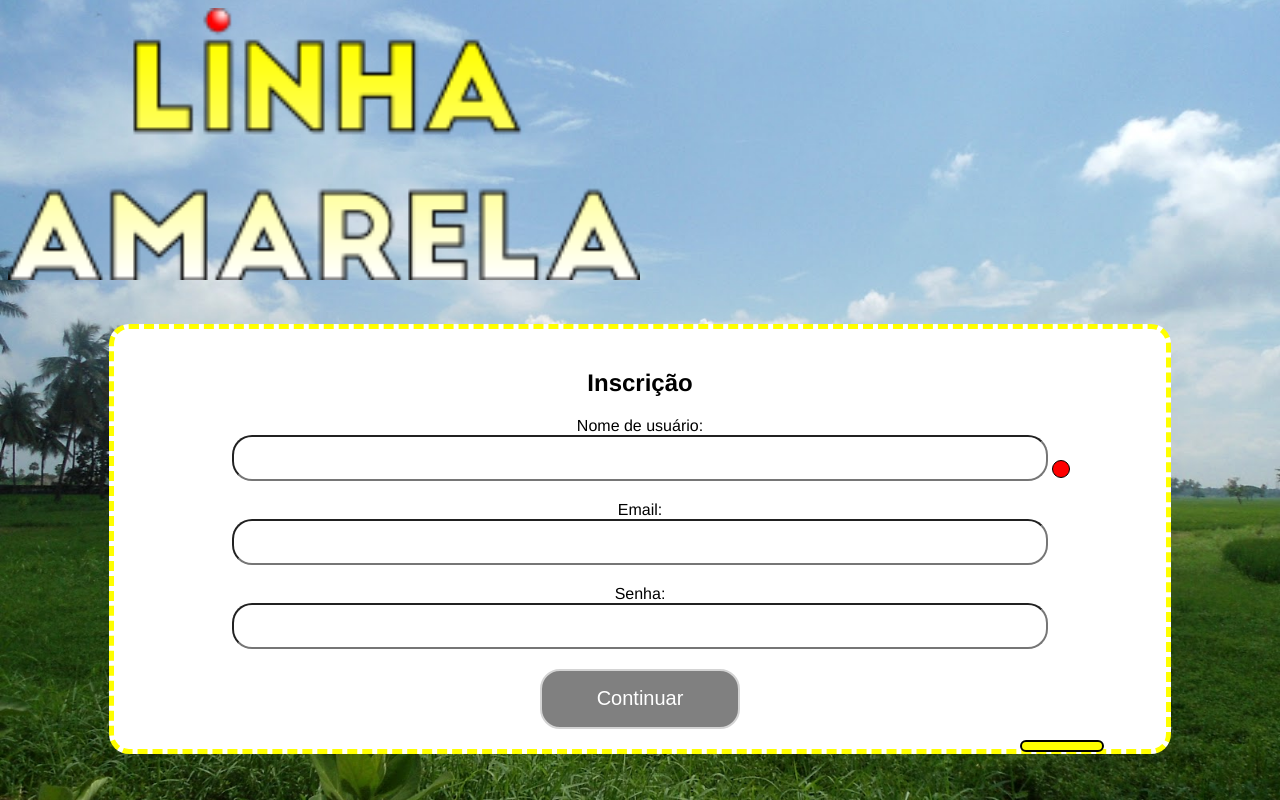
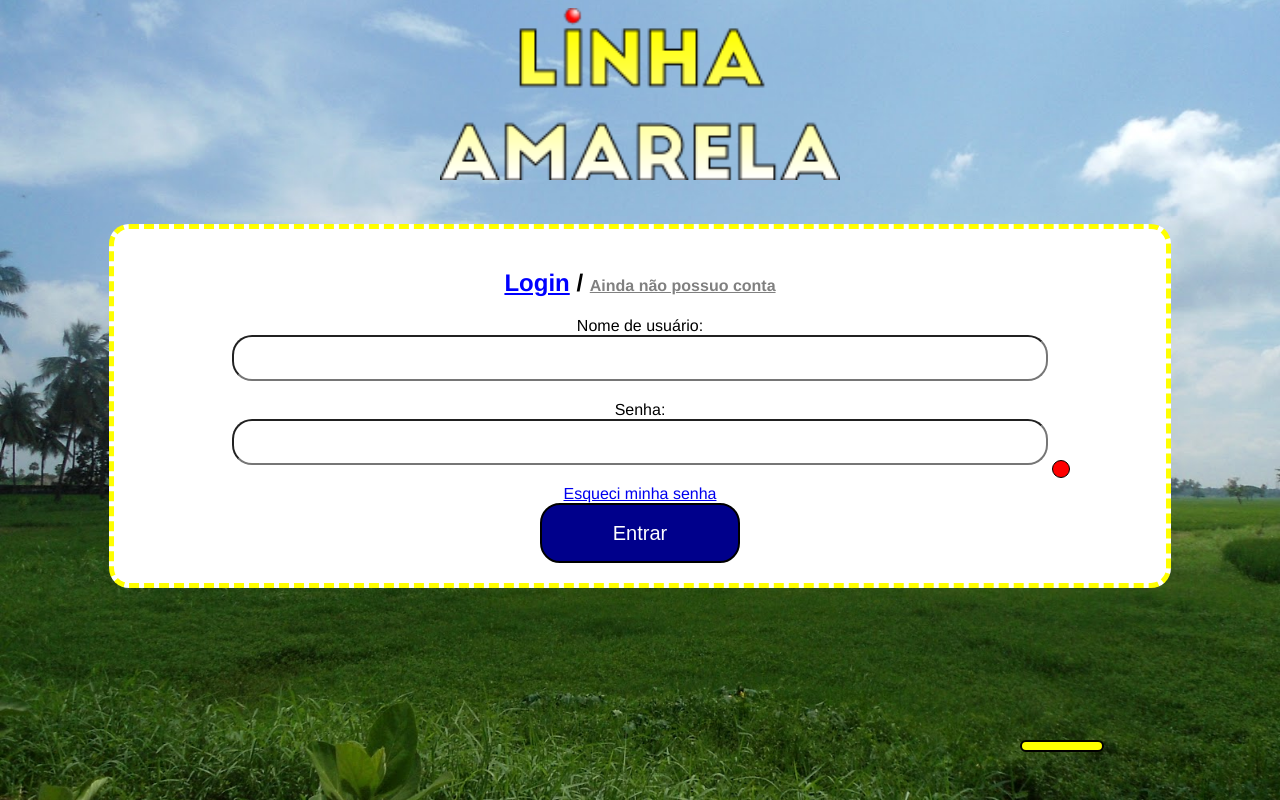
Before and after one commit to n2oliver/linhaamarela, a PHP site: page /index.html in a window 1280 px wide. Run offline with PHP 8.4, Linux system fonts and the light colour scheme.

Commit message:
feat: adiciona audio no menu principal e prepara tela de login.

```diff
--- /dev/null
+++ b/src/css/login-inscricao.css
@@ -0,0 +1,13 @@
+.login-inscricao a#login {
+    color: blue;
+}
+.login-inscricao a#inscricao {
+    font-size: 16px;
+    color: gray;
+}
+.info-inscricao {
+    display: none;
+}
+.info-entrar {
+    display: block;
+}
--- a/src/css/logo-intro.css
+++ b/src/css/logo.css
@@ -12,3 +12,9 @@
     left: 0;
     right: 0;
 }
+.game-logo {
+    width: 6em;
+    position: fixed;
+    bottom: 32px;
+    right: 32px
+}
--- a/src/css/markers.css
+++ b/src/css/markers.css
@@ -12,6 +12,8 @@
     color: yellow;
 }
 .presentation-container {
+    font-weight: 500;
+    font-family: Big John;
     font-size: 24px;
     color: white;
     text-align: "left";
--- a/src/index.html
+++ b/src/index.html
@@ -6,9 +6,10 @@
         <meta name="viewport"
             content="width=device-width, initial-scale=1.0, maximum-scale=1.0, user-scalable=0">
         <link rel="shortcut icon" href="iconlinhaamarela.ico" type="image/x-icon"/>
-        <link rel="stylesheet" href="css/logo-intro.css"/>
+        <link rel="stylesheet" href="css/logo.css"/>
         <link rel="stylesheet" href="css/info.css"/>
         <link rel="stylesheet" href="css/markers.css"/>
+        <link rel="stylesheet" href="css/login-inscricao.css"/>
 
         <script src="https://code.jquery.com/jquery-3.6.0.min.js" integrity="sha256-/xUj+3OJU5yExlq6GSYGSHk7tPXikynS7ogEvDej/m4=" crossorigin="anonymous"></script>
         <script src="js/vendor/require.js"></script>
@@ -29,20 +30,31 @@
         </script>
     </head>
     <body>
-        <div id="logo" style="width: 50%; margin-bottom: 40px;" class="presentation"><img width="100%" src="img/logo-linhaamarela.png"/></div>
+        <audio id="main-menu-sound" src="mp3/try-infraction-main-version.mp3" controls autoplay="true" style="display: none" preload="auto"></audio>
+        <div id="logo" style="width: 50%; max-width: 400px; margin: 0 auto; margin-bottom: 40px;" class="presentation"><img width="100%" src="img/logo-linhaamarela.png"/></div>
         <div class="info">
             <div>
-                <h2>Inscrição</h2>
-                <label for="username">Nome de usuário:</label>
-                <div><input type="text" id="username" /></div>
+                <h2 class="login-inscricao"><a href="#" id="login">Login</a> / <a href="#" id="inscricao">Ainda não possuo conta</a></h2>
+                <label for="username" class="info-inscricao">Nome de usuário:</label>
+                <div class="info-inscricao"><input type="text" id="username" /></div>
 
-                <label for="email">Email:</label>
-                <div><input type="email" id="email" /></div>
+                <label for="email" class="info-inscricao">Email:</label>
+                <div class="info-inscricao"><input type="email" id="email" /></div>
 
-                <label for="senha">Senha:</label>
-                <div><input type="password" id="senha" /></div>
+                <label for="senha" class="info-inscricao">Senha:</label>
+                <div class="info-inscricao"><input type="password" id="senha" /></div>
 
-                <div><button id="submit">Continuar</button></div>
+                <div class="info-inscricao"><button id="submit">Inscrever-se</button></div>
+
+                <label for="username" class="info-entrar">Nome de usuário:</label>
+                <div class="info-entrar"><input type="text" id="username" /></div>
+
+                <label for="senha" class="info-entrar">Senha:</label>
+                <div class="info-entrar"><input type="password" id="senha" /></div>
+
+                <div class="info-entrar"><a href="#">Esqueci minha senha</a></div>
+
+                <div class="info-entrar"><button id="submit">Entrar</button></div>
             </div>
         </div>
         <div class="logo-intro"></div>
@@ -51,7 +63,31 @@
         <script>
             setTimeout(function() {
                 $( ".logo-intro" ).fadeOut( "slow");
-            }, 3000)
+
+                document.body.addEventListener("click", function () {
+                    const audio = document.getElementById("main-menu-sound");
+                    if(audio.readyState) {
+                        audio.play();
+                        audio.onended = function() {
+                            audio.currentTime = 0;
+                            audio.play();
+                        }
+                    }
+                });
+            }, 3000);
+
+            $("#login").click((e)=>{
+                $(".info-inscricao").hide();
+                $(".info-entrar").show();
+                $("#inscricao").css("color", "gray");
+                $(e.target).css("color", "blue");
+            });
+            $("#inscricao").click((e)=>{
+                $(".info-entrar").hide();
+                $(".info-inscricao").show();
+                $("#login").css("color", "gray");
+                $(e.target).css("color", "blue");
+            });
         </script>
     </body>
 </html>
--- a/src/js/Ball.js
+++ b/src/js/Ball.js
@@ -1,6 +1,7 @@
 class Ball extends BallBase {
     constructor(attributes){
         super(attributes);
+        this.build(attributes);
         this.init = function(attributes) {
             let estadoDaDirecao = {
                 paraAEsquerda: false,
--- a/src/js/BallNPC.js
+++ b/src/js/BallNPC.js
@@ -1,6 +1,7 @@
 class BallNPC extends BallBase {
     constructor(attributes){
         super(attributes);
+        this.build(attributes);
         this.init = function(attributes) {
             let estadoDaDirecao = {
                 paraAEsquerda: false,
--- a/src/js/SpaceInvader.js
+++ b/src/js/SpaceInvader.js
@@ -1,7 +1,7 @@
 class SpaceInvader {
-    init = function (level) {
+    init = function (enemyLevel) {
         const spaceInvaders = ['spaceinvaders-red','spaceinvaders-green', 'spaceinvaders-yellow', 'spaceinvaders-blue'];
-        for(let i = 100/level; i < 100; i += (100/level)) {
+        for(let i = 100/enemyLevel; i < 100; i += (100/enemyLevel)) {
             let invader = document.createElement('div');
             invader.classList.add("invader");
             invader.style.left = i + "%";
```
Also changed, not shown: src/css/nivel.css (added, +17 -0 lines), src/game.html (+46 -2 lines), src/js/LevelsCounter.js (+9 -0 lines), src/js/game.js (+17 -15 lines), 2 other files.
